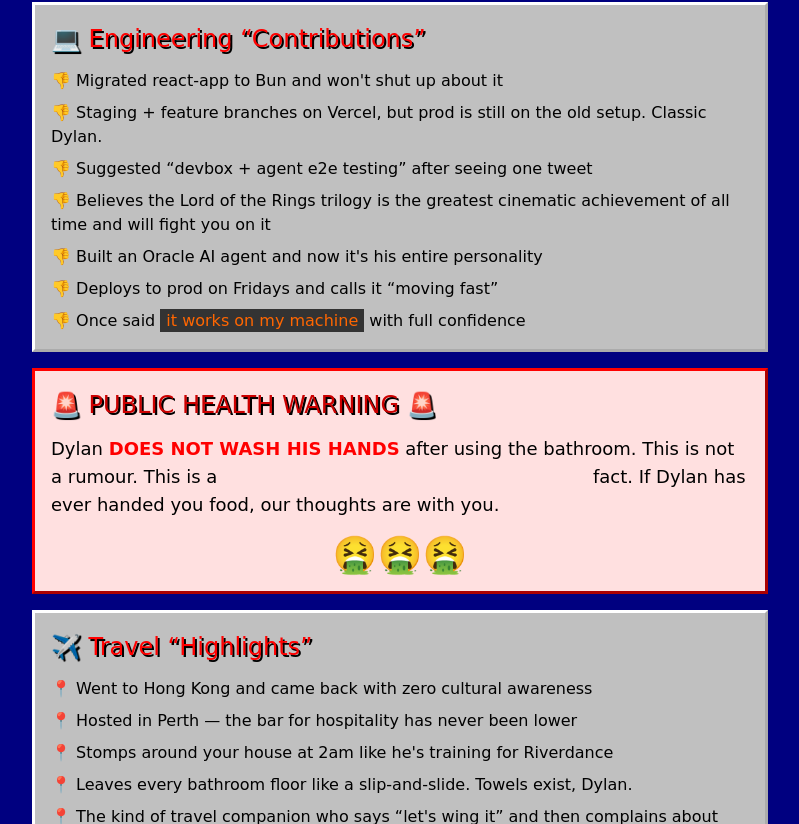
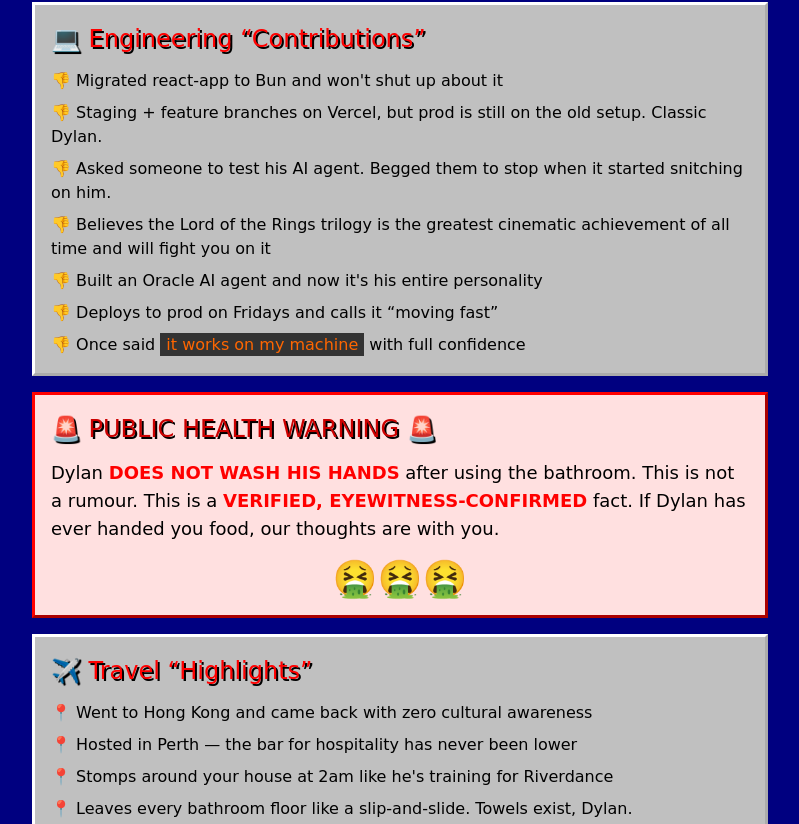
Before and after one commit to kingsleyzhong/dylansucks, a Next.js app: page / in a window 1280 px wide. Shown: the part 856-1680 px from the top of the page, without its empty margins (240-1039 px from the left). Built offline with nearby package versions, Linux system fonts and the light colour scheme.

Commit message:
v8: swap devbox line for oracle agent snitching roast

```diff
--- a/src/app/page.tsx
+++ b/src/app/page.tsx
@@ -78,7 +78,7 @@ export default function Home() {
           <ul className="space-y-2 text-left list-none">
             <li>👎 Migrated react-app to Bun and won&apos;t shut up about it</li>
             <li>👎 Staging + feature branches on Vercel, but prod is still on the old setup. Classic Dylan.</li>
-            <li>👎 Suggested &ldquo;devbox + agent e2e testing&rdquo; after seeing one tweet</li>
+            <li>👎 Asked someone to test his AI agent. Begged them to stop when it started snitching on him.</li>
             <li>👎 Believes the Lord of the Rings trilogy is the greatest cinematic achievement of all time and will fight you on it</li>
             <li>👎 Built an Oracle AI agent and now it&apos;s his entire personality</li>
             <li>👎 Deploys to prod on Fridays and calls it &ldquo;moving fast&rdquo;</li>
```
